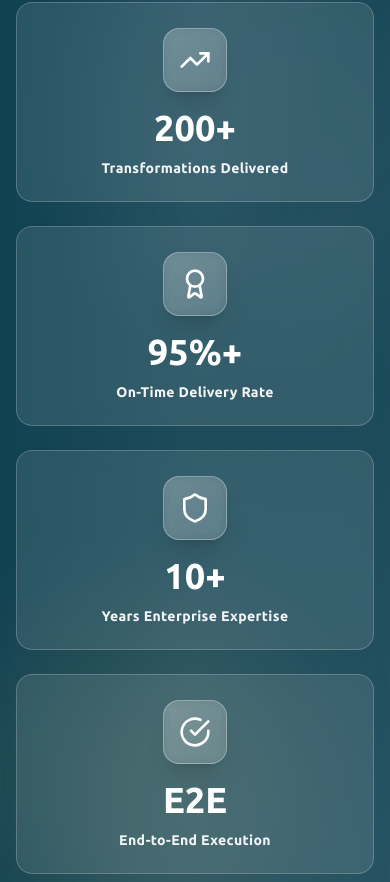
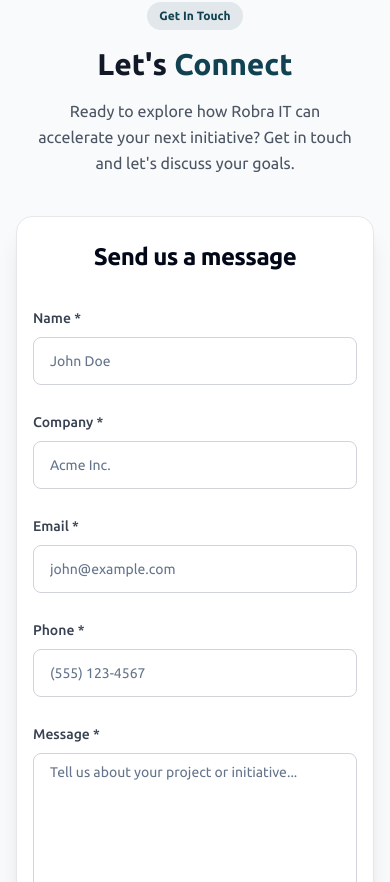
Before and after one commit to codeprintagency/Robra-It, a Next.js app: page / in a window 390 px wide. Shown: the part 4622-5504 px from the top of the page. Built offline with nearby package versions, Linux system fonts and the light colour scheme.

Commit message:
Remove stats/trust section entirely
Co-Authored-By: Claude Opus 4.6 <noreply@anthropic.com>

```diff
--- a/app/page.tsx
+++ b/app/page.tsx
@@ -2,7 +2,6 @@ import Header from "@/components/Header"
 import Hero from "@/components/Hero"
 import Services from "@/components/Services"
 import RobraDifference from "@/components/RobraDifference"
-import Trust from "@/components/Trust"
 import ContactForm from "@/components/ContactForm"
 import Footer from "@/components/Footer"
 
@@ -13,7 +12,6 @@ export default function Home() {
       <Hero />
       <Services />
       <RobraDifference />
-      <Trust />
       <ContactForm />
       <Footer />
     </main>
--- a/components/Trust.tsx
+++ /dev/null
@@ -1,72 +0,0 @@
-"use client"
-
-import { motion } from "framer-motion"
-import { Shield, Award, TrendingUp, CheckCircle } from "lucide-react"
-
-const stats = [
-  {
-    icon: TrendingUp,
-    value: "200+",
-    label: "Transformations Delivered",
-  },
-  {
-    icon: Award,
-    value: "95%+",
-    label: "On-Time Delivery Rate",
-  },
-  {
-    icon: Shield,
-    value: "10+",
-    label: "Years Enterprise Expertise",
-  },
-  {
-    icon: CheckCircle,
-    value: "E2E",
-    label: "End-to-End Execution",
-  },
-]
-
-export default function Trust() {
-  return (
-    <section className="py-16 sm:py-20 md:py-24 bg-gradient-to-br from-primary via-primary to-primary/90 relative overflow-hidden">
-      {/* Enhanced decorative elements */}
-      <div className="absolute inset-0 overflow-hidden">
-        <div className="absolute top-0 left-1/4 w-96 h-96 bg-white/5 rounded-full filter blur-3xl"></div>
-        <div className="absolute bottom-0 right-1/4 w-80 h-80 bg-accent/10 rounded-full filter blur-3xl"></div>
-        <div className="absolute top-1/2 left-1/2 transform -translate-x-1/2 -translate-y-1/2 w-full h-full">
-          <div className="absolute inset-0 bg-gradient-to-r from-transparent via-white/5 to-transparent"></div>
-        </div>
-      </div>
-
-      <div className="container mx-auto px-4 sm:px-6 relative z-10">
-        <div className="grid grid-cols-1 sm:grid-cols-2 md:grid-cols-4 gap-6 max-w-6xl mx-auto">
-          {stats.map((stat, index) => {
-            const Icon = stat.icon
-            return (
-              <motion.div
-                key={index}
-                initial={{ opacity: 0, y: 20 }}
-                whileInView={{ opacity: 1, y: 0 }}
-                transition={{ duration: 0.5, delay: index * 0.1 }}
-                viewport={{ once: true }}
-                className="text-center group h-full"
-              >
-                <div className="h-full min-h-[200px] sm:min-h-[240px] md:min-h-[280px] flex flex-col items-center justify-center p-6 rounded-2xl bg-white/10 backdrop-blur-md border border-white/20 group-hover:bg-white/15 group-hover:border-white/30 group-hover:shadow-2xl group-hover:-translate-y-1 transition-all duration-300">
-                  <div className="w-16 h-16 mx-auto mb-4 rounded-2xl bg-gradient-to-br from-white/20 to-white/10 backdrop-blur-sm flex items-center justify-center border border-white/30 group-hover:scale-110 group-hover:rotate-6 transition-all duration-300 shadow-xl flex-shrink-0">
-                    <Icon className="w-8 h-8 text-white" />
-                  </div>
-                  <div className="text-4xl sm:text-5xl font-black text-white mb-3 group-hover:scale-110 transition-transform duration-300">
-                    {stat.value}
-                  </div>
-                  <div className="text-sm text-gray-100 font-semibold tracking-wide leading-tight">
-                    {stat.label}
-                  </div>
-                </div>
-              </motion.div>
-            )
-          })}
-        </div>
-      </div>
-    </section>
-  )
-}
```
